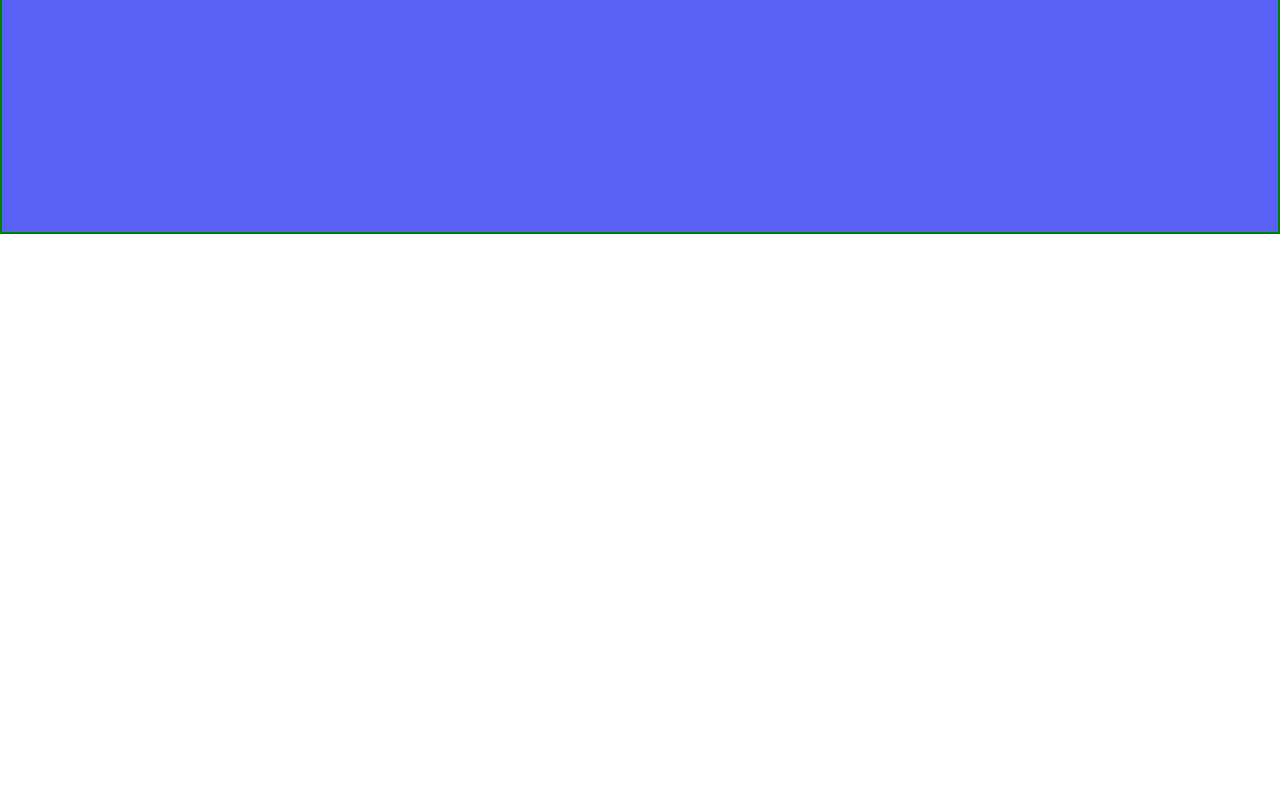
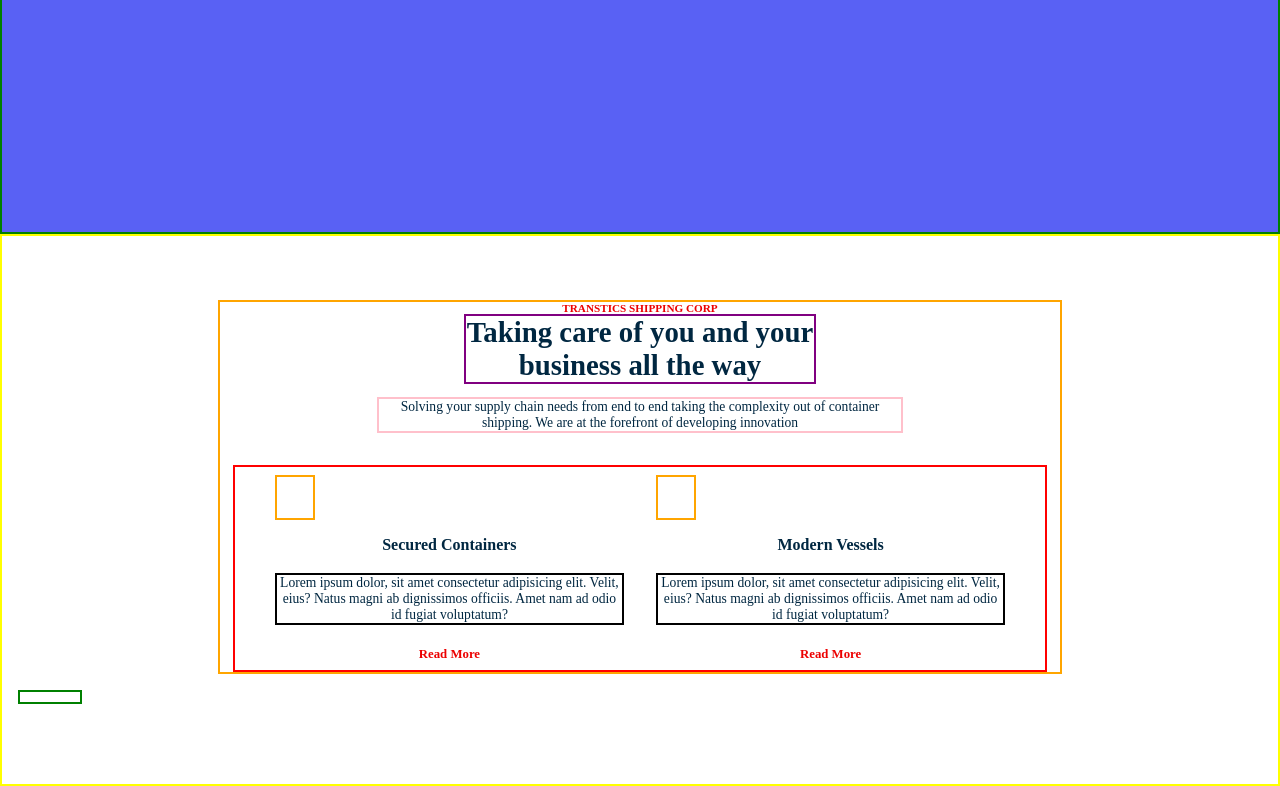
Before and after one commit to tracemycodes/fullstack_logistics_service_webapp, a React (Create React App) app: page / in a window 1280 px wide. Shown: the part 482-1268 px from the top of the page. Before the commit the page ends 800 px from the top, so only its background shows below. Built offline with nearby package versions, Linux system fonts and the light colour scheme.

Commit message:
ui components established

```diff
--- a/src/App.js
+++ b/src/App.js
@@ -1,3 +1,4 @@
+import AboutShipment from "./components/LandingPage/AboutShipment";
 import Header from "./components/LandingPage/Header";
 import LandingPage from "./components/LandingPage/LandingPage";
 
@@ -7,6 +8,7 @@ function App() {
     <div className="App">
       <Header/>
       <LandingPage/>
+      <AboutShipment/>
     </div>
   );
 }
--- /dev/null
+++ b/src/components/LandingPage/AboutShipment.js
@@ -0,0 +1,106 @@
+import React from 'react';
+import styled from 'styled-components';
+import { DivContainer } from '../../styles/styles';
+
+const AboutLogistics = styled.section`
+  border: 2px solid yellow;
+  padding: 4rem 0;
+  text-align: center;
+
+  h5 {
+    font-size: 0.7rem;
+    color: #ec0101;
+  }
+  h3 {
+    font-size: 1.8rem;
+    width: 22rem;
+    color: #002741;
+    margin: 0rem auto 0.8rem;
+    border: 2px solid purple;
+  }
+
+  p {
+    margin: 0 9rem;
+    color: #002741;
+    border: 2px solid pink;
+    font-size: 0.85rem;
+  }
+  .about-carousel {
+    border: 2px solid red;
+    padding: 0.5rem 2.5rem;
+    margin-top: 2rem;
+    display: flex;
+    gap: 2rem;
+    .icon {
+      border: 2px solid orange;
+      width: 2.5rem;
+      height: 2.8rem;
+    }
+    h4 {
+      margin-top: 1rem;
+      color: #002741;
+      font-weight: bold;
+    }
+    p {
+      margin: unset;
+      margin: 0;
+      color: #002741;
+      border: 2px solid black;
+      margin: 1.2rem 0;
+    }
+    a {
+      text-decoration: none;
+      color: #ec0101;
+      font-size: 0.8rem;
+      font-weight: bold;
+    }
+
+  }
+  .dots {
+      border: 2px solid green;
+      width: 4rem;
+      padding: .3rem;
+      margin: 1rem;
+    }
+`;
+
+const AboutShipment = () => {
+  return (
+    <AboutLogistics>
+      <DivContainer>
+        <h5>TRANSTICS SHIPPING CORP</h5>
+        <h3>Taking care of you and your business all the way</h3>
+        <p>
+          Solving your supply chain needs from end to end taking the complexity
+          out of container shipping. We are at the forefront of developing
+          innovation
+        </p>
+        <div className='about-carousel'>
+          <article>
+            <div className='icon'></div>
+            <h4>Secured Containers</h4>
+            <p>
+              Lorem ipsum dolor, sit amet consectetur adipisicing elit. Velit,
+              eius? Natus magni ab dignissimos officiis. Amet nam ad odio id
+              fugiat voluptatum?
+            </p>
+            <a href='#'>Read More</a>
+          </article>
+          <article>
+            <div className='icon'></div>
+            <h4>Modern Vessels</h4>
+            <p>
+              Lorem ipsum dolor, sit amet consectetur adipisicing elit. Velit,
+              eius? Natus magni ab dignissimos officiis. Amet nam ad odio id
+              fugiat voluptatum?
+            </p>
+            <a href='#'>Read More</a>
+          </article>
+        </div>
+      </DivContainer>
+        <div className="dots"></div>
+    </AboutLogistics>
+  );
+};
+
+export default AboutShipment;
```
Also changed, not shown: src/components/LandingPage/LogisticsService.js (added, +12 -0 lines).
